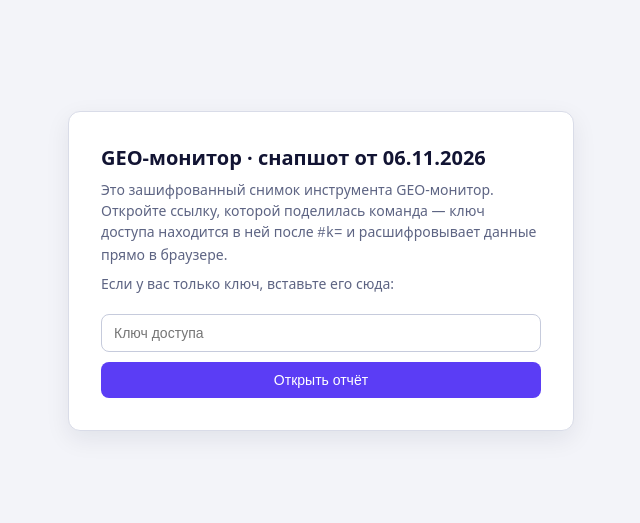
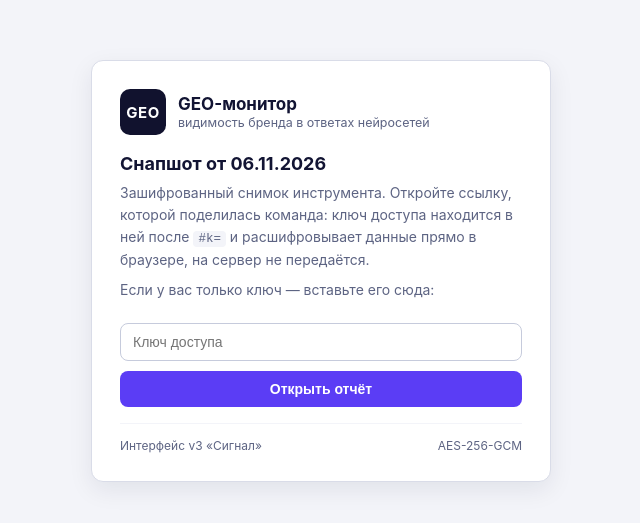
Before and after one commit to anton-moys-seo/geo-monitor, a plain HTML site: page index.html in a window 1280 px wide. Shown: the part 129-652 px from the top of the page, without its empty margins (319-959 px from the left). Drawn offline with Linux system fonts and the light colour scheme.

Commit message:
Экран блокировки в стиле v3 «Сигнал» (токены дизайн-системы)

```diff
--- a/index.html
+++ b/index.html
@@ -6,30 +6,48 @@
 <meta name="robots" content="noindex, nofollow, noarchive">
 <title>GEO-монитор: снапшот</title>
 <style>
-  body{font-family:system-ui,-apple-system,"Segoe UI",Roboto,sans-serif;margin:0;
+  :root{--brand:#5B3DF5;--text:#121433;--muted:#5D6483;--bg:#F3F4F9;--dark:#11122E;--border:#D9DCE8}
+  *{box-sizing:border-box}
+  body{font-family:Inter,system-ui,-apple-system,"Segoe UI",Roboto,sans-serif;margin:0;
     min-height:100vh;display:flex;align-items:center;justify-content:center;
-    background:#f3f4f9;color:#121433}
-  .card{max-width:440px;background:#fff;border:1px solid #d9dce8;border-radius:12px;
-    padding:32px;box-shadow:0 8px 24px rgba(18,20,51,.08)}
-  h1{font-size:20px;margin:0 0 8px}
-  p{color:#5d6483;line-height:1.5;margin:8px 0;font-size:14px}
-  input{width:100%;box-sizing:border-box;padding:10px 12px;border:1px solid #c6cbdc;
-    border-radius:8px;font-size:14px;margin-top:12px}
+    background:var(--bg);color:var(--text)}
+  .card{width:min(460px,calc(100vw - 32px));background:#fff;border:1px solid var(--border);
+    border-radius:12px;padding:28px;box-shadow:0 8px 24px rgba(18,20,51,.08)}
+  .brand{display:flex;align-items:center;gap:12px;margin-bottom:18px}
+  .mark{width:46px;height:46px;border-radius:10px;background:var(--dark);color:#fff;
+    display:flex;align-items:center;justify-content:center;font-weight:700;
+    font-size:15px;letter-spacing:.5px;flex:none}
+  .brand b{font-size:17px;display:block;line-height:1.25}
+  .brand small{color:var(--muted);font-size:12.5px;line-height:1.3;display:block}
+  h1{font-size:18px;margin:0 0 8px}
+  p{color:var(--muted);line-height:1.55;margin:8px 0;font-size:14px}
+  code{background:var(--bg);border-radius:4px;padding:1px 5px;font-size:12.5px}
+  input{width:100%;padding:10px 12px;border:1px solid #c6cbdc;border-radius:8px;
+    font-size:14px;margin-top:14px;color:var(--text)}
+  input:focus{outline:2px solid var(--brand);outline-offset:-1px;border-color:var(--brand)}
   button{width:100%;padding:10px 12px;margin-top:10px;border:0;border-radius:8px;
-    background:#5b3df5;color:#fff;font-size:14px;cursor:pointer}
-  .err{color:#c92f35;font-size:13px;margin-top:10px}
+    background:var(--brand);color:#fff;font-size:14px;font-weight:600;cursor:pointer}
+  button:hover{filter:brightness(1.07)}
+  .err{color:#C92F35;font-size:13px;margin-top:10px}
+  .foot{margin-top:16px;padding-top:14px;border-top:1px solid var(--bg);
+    color:var(--muted);font-size:12px;display:flex;justify-content:space-between;gap:8px}
 </style>
 </head>
 <body>
 <div class="card">
-  <h1>GEO-монитор · снапшот от 06.11.2026</h1>
-  <p>Это зашифрованный снимок инструмента GEO-монитор. Откройте ссылку,
-  которой поделилась команда — ключ доступа находится в ней после
-  <code>#k=</code> и расшифровывает данные прямо в браузере.</p>
-  <p>Если у вас только ключ, вставьте его сюда:</p>
+  <div class="brand">
+    <div class="mark">GEO</div>
+    <div><b>GEO-монитор</b><small>видимость бренда в ответах нейросетей</small></div>
+  </div>
+  <h1>Снапшот от 06.11.2026</h1>
+  <p>Зашифрованный снимок инструмента. Откройте ссылку, которой поделилась команда:
+  ключ доступа находится в ней после <code>#k=</code> и расшифровывает данные
+  прямо в браузере, на сервер не передаётся.</p>
+  <p>Если у вас только ключ — вставьте его сюда:</p>
   <input id="key" placeholder="Ключ доступа" autocomplete="off">
   <button onclick="withKey()">Открыть отчёт</button>
   <div class="err" id="msg" hidden></div>
+  <div class="foot"><span>Интерфейс v3 «Сигнал»</span><span>AES-256-GCM</span></div>
 </div>
 <script>
 function withKey(){
```
